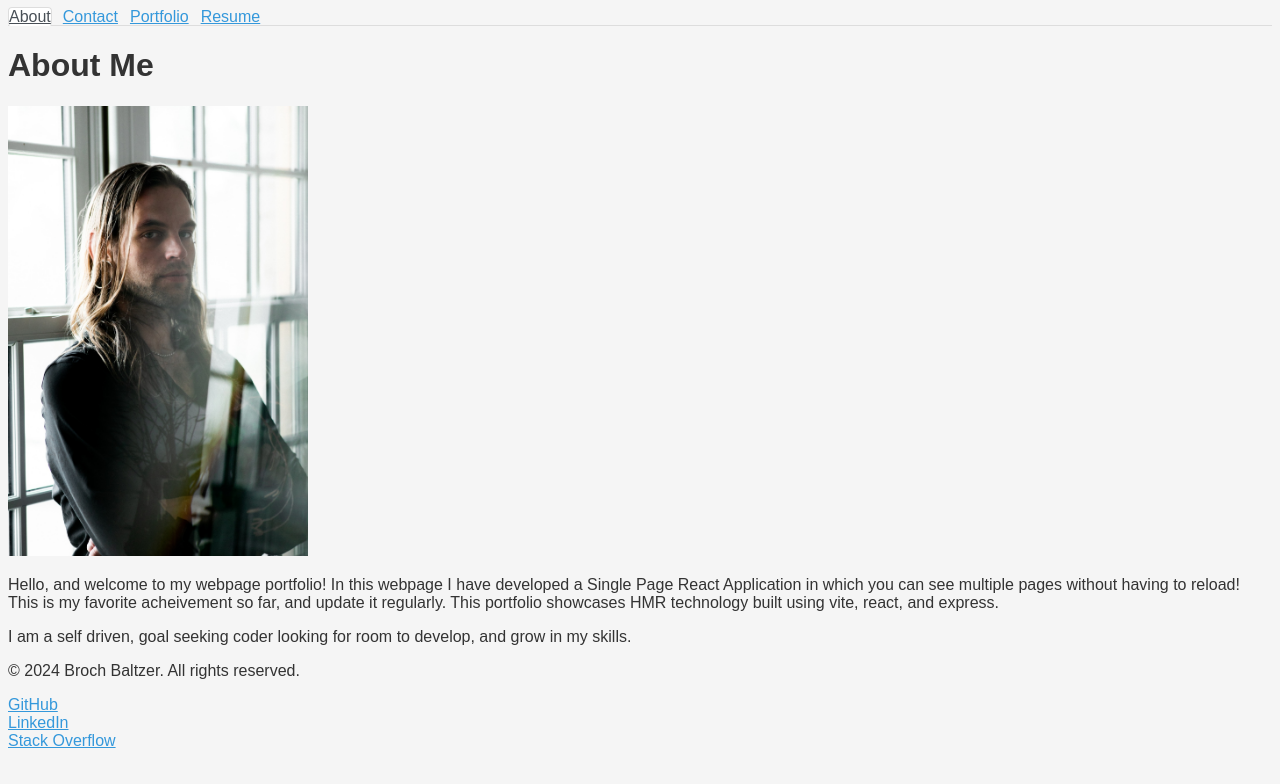
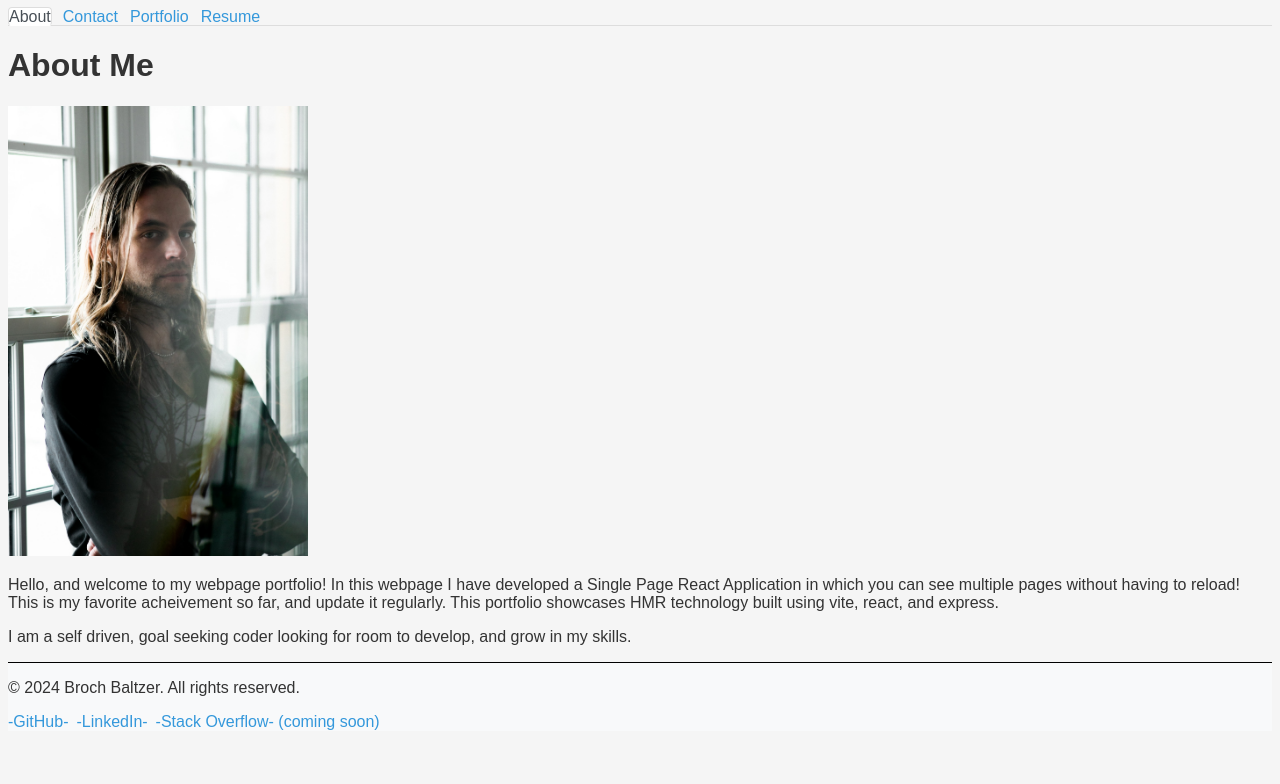
Before and after one commit to brochb/React-Single-Page-Portfolio, a React (Vite) app: page / in a window 1280 px wide. Shown: the top 784 px of the page. Built offline with nearby package versions, Linux system fonts and the light colour scheme.

Commit message:
changed footer styling, changed portfolio classes for styling, changed download path for resume

```diff
--- a/src/components/Footer.jsx
+++ b/src/components/Footer.jsx
@@ -3,11 +3,11 @@ export default function Footer() {
         <footer>
             <p>&copy; 2024 Broch Baltzer. All rights reserved.</p>
             <div className="social-links">
-                <section><a href="https://github.com/brochb" target="_blank" rel="noopener noreferrer">GitHub</a></section>
-                <section><a href="https://www.linkedin.com/in/broch-baltzer-90a337289/" target="_blank" rel="noopener noreferrer">LinkedIn</a></section>
+                <section><a href="https://github.com/brochb" target="_blank" rel="noopener noreferrer">-GitHub-</a></section>
+                <section><a href="https://www.linkedin.com/in/broch-baltzer-90a337289/" target="_blank" rel="noopener noreferrer">-LinkedIn-</a></section>
                 {/* Add links to other platforms */}
                 {/* Example: */}
-                <section><a href="https://stackoverflow.com/users/comingsoon" target="_blank" rel="noopener noreferrer">Stack Overflow</a></section>
+                <section><a href="https://stackoverflow.com/users/comingsoon" target="_blank" rel="noopener noreferrer">-Stack Overflow- (coming soon)</a></section>
             </div>
         </footer>
     );
--- a/src/components/pages/Portfolio.jsx
+++ b/src/components/pages/Portfolio.jsx
@@ -54,8 +54,8 @@ const projects = [
 
 export default function Portfolio() {
     return (
-        <div className="portfolio-container">
-            <h2>Portfolio</h2>
+        <div className="projects-container">
+            <h2>A Collection of my Best Work</h2>
             {projects.map((project, index) => (
                 <Project
                     key={index}
--- a/src/components/pages/Resume.jsx
+++ b/src/components/pages/Resume.jsx
@@ -5,9 +5,11 @@ export default function Resume() {
             <p>
                 Download my resume by clicking the link below!
             </p>
-            <div><a href="../../../public/Resume-Brochb.pdf" download="Resume-Brochb.pdf">
-                Click here
-            </a></div>
+            <div>
+                <a href="/Resume-Brochb.pdf" download="Resume-Brochb.pdf">
+                    Click here
+                </a>
+            </div>
         </div>
     );
 }
--- a/src/styles/project.css
+++ b/src/styles/project.css
@@ -10,25 +10,10 @@ body {
     font-family: 'Arial', sans-serif;
 }
 
-.project-card {
-    display: flex;
-    flex-direction: row;
-    flex-wrap: wrap;
-    border: 1px solid #ccc;
-    padding: 16px;
-    margin: 16px;
-    border-radius: 8px;
-    box-shadow: 0 4px 8px rgba(0, 0, 0, 0.1);
-    width: 30%;
-    background-color: white;
-}
+footer {
+    background-color: #f8f9fa;
+    border-top: 1px solid #000000;
 
-.project-card h3 {
-    color: var(--main-text-color);
-}
-
-.project-card p {
-    color: #666;
 }
 
 .nav-tabs {
@@ -55,8 +40,36 @@ body {
     border-color: #ddd #ddd #fff;
 }
 
+.project-card {
+    display: flex;
+    flex-direction: row;
+    flex-wrap: wrap;
+    border: 1px solid #ccc;
+    padding: 16px;
+    margin: 16px;
+    border-radius: 8px;
+    box-shadow: 0 4px 8px rgba(0, 0, 0, 0.1);
+    width: 30%;
+    background-color: white;
+}
+
+.project-card h3 {
+    color: var(--main-text-color);
+}
+
+.project-card p {
+    color: #666;
+}
+
+.social-links {
+    display: flex;
+    justify-content: left;
+    gap: 0.5rem;
+}
+
 a {
     color: var(--accent-color);
+    text-decoration: none;
 }
 
 a:hover {
```
